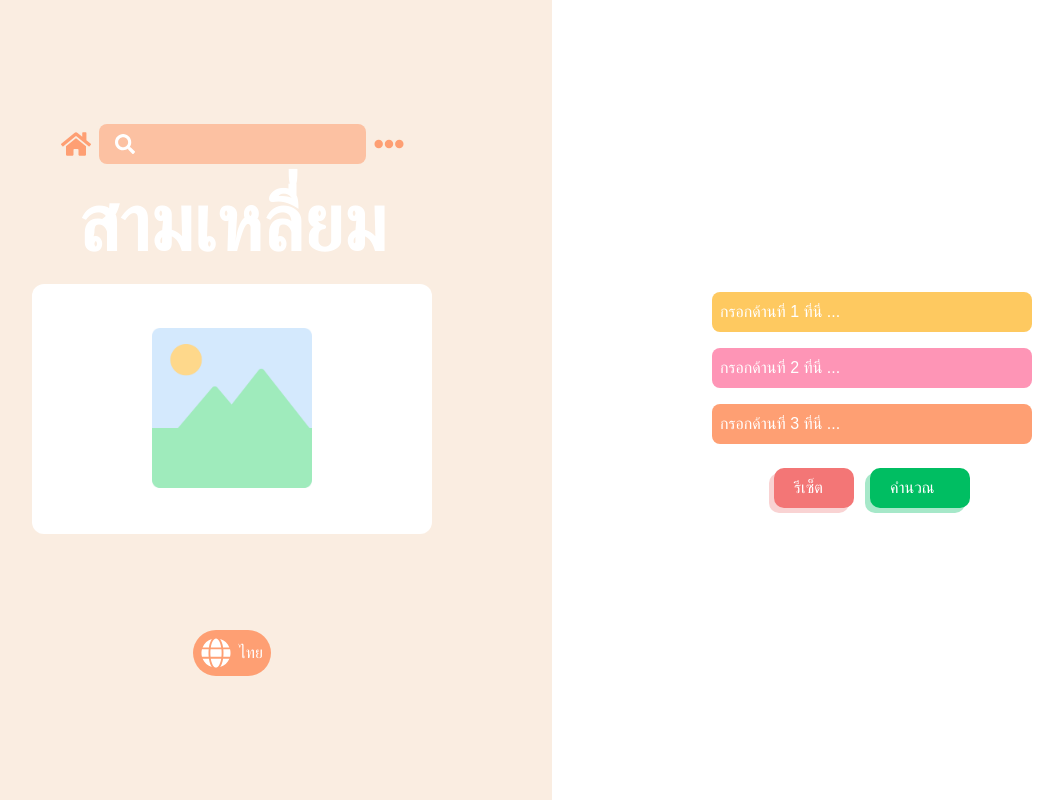
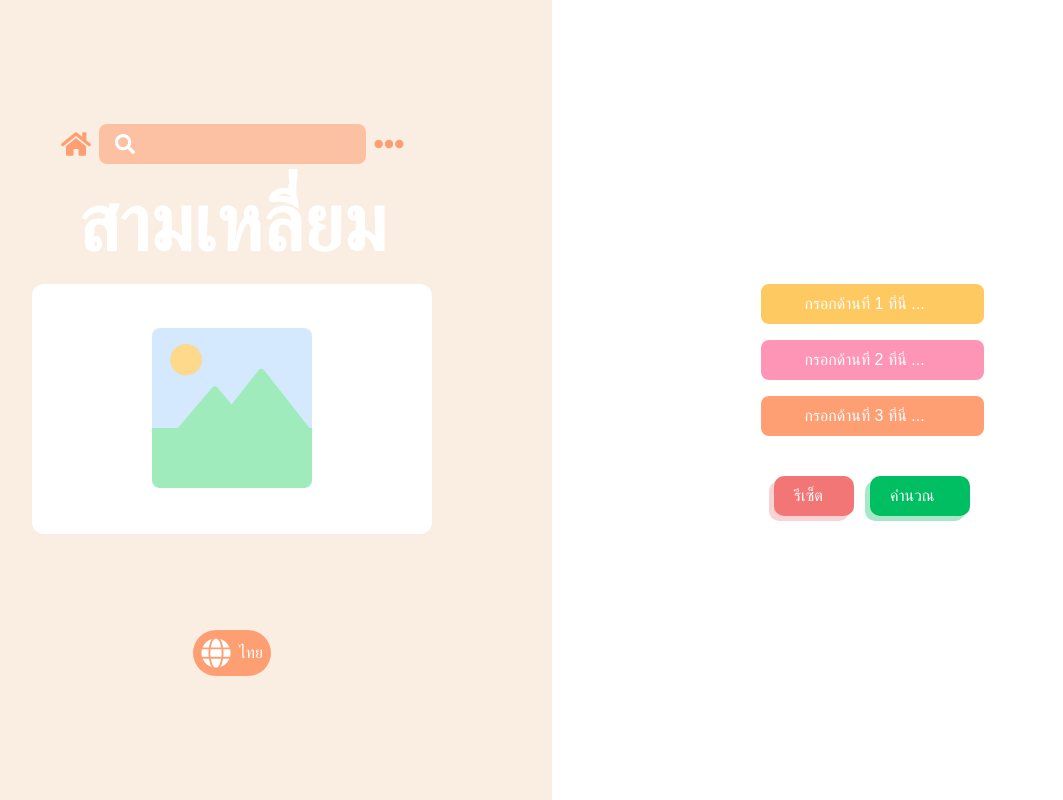
Before and after one commit to billza555/triangle-program, a Next.js app: page / in a window 1280 px wide. Shown: the whole page, without its empty margins (88-1151 px from the left). Built offline with nearby package versions, Linux system fonts and the light colour scheme.

Commit message:
center input

```diff
--- a/app/page.tsx
+++ b/app/page.tsx
@@ -160,8 +160,8 @@ export default function Home() {
           {language === "th" ? "ไทย" : "English"}
         </button>
       </div>
-      <div className="w-full md:w-1/2 flex flex-col items-center justify-center">
-        <div className="flex flex-col gap-4 w-3/4 md:w-1/2">
+      <div className="flex flex-col items-center justify-center h-full w-full md:w-1/2">
+        <div className="flex flex-col items-center justify-center gap-4 w-3/4 md:w-1/2">
           <input
             type="number"
             value={sideA}
@@ -169,7 +169,7 @@ export default function Home() {
               setSideA(e.target.value)
             }
             placeholder={language === "th" ? "กรอกด้านที่ 1 ที่นี่ ..." : "type the side1 here ..."}
-            className="p-2 bg-[#fec960] text-white rounded-lg placeholder-white"
+            className="p-2 bg-[#fec960] text-white rounded-lg placeholder-white text-center"
           />
           <input
             type="number"
@@ -178,7 +178,7 @@ export default function Home() {
               setSideB(e.target.value)
             }
             placeholder={language === "th" ? "กรอกด้านที่ 2 ที่นี่ ..." : "type the side2 here ..."}
-            className="p-2 bg-[#fe95b6] text-white rounded-lg placeholder-white"
+            className="p-2 bg-[#fe95b6] text-white rounded-lg placeholder-white text-center"
           />
           <input
             type="number"
@@ -187,9 +187,9 @@ export default function Home() {
               setSideC(e.target.value)
             }
             placeholder={language === "th" ? "กรอกด้านที่ 3 ที่นี่ ..." : "type the side3 here ..."}
-            className="p-2 bg-[#fe9f73] text-white rounded-lg placeholder-white"
+            className="p-2 bg-[#fe9f73] text-white rounded-lg placeholder-white text-center"
           />
-        </div>
+
           <div className="flex gap-4 mt-6">
             <button
               className="Btn1 px-6 py-2 text-center text-white rounded-lg hover:bg-[#f55454]"
@@ -206,5 +206,6 @@ export default function Home() {
           </div>
         </div>
       </div>
+    </div>
   );
 }
```
Lines whose indentation alone changed are shown as unchanged.
